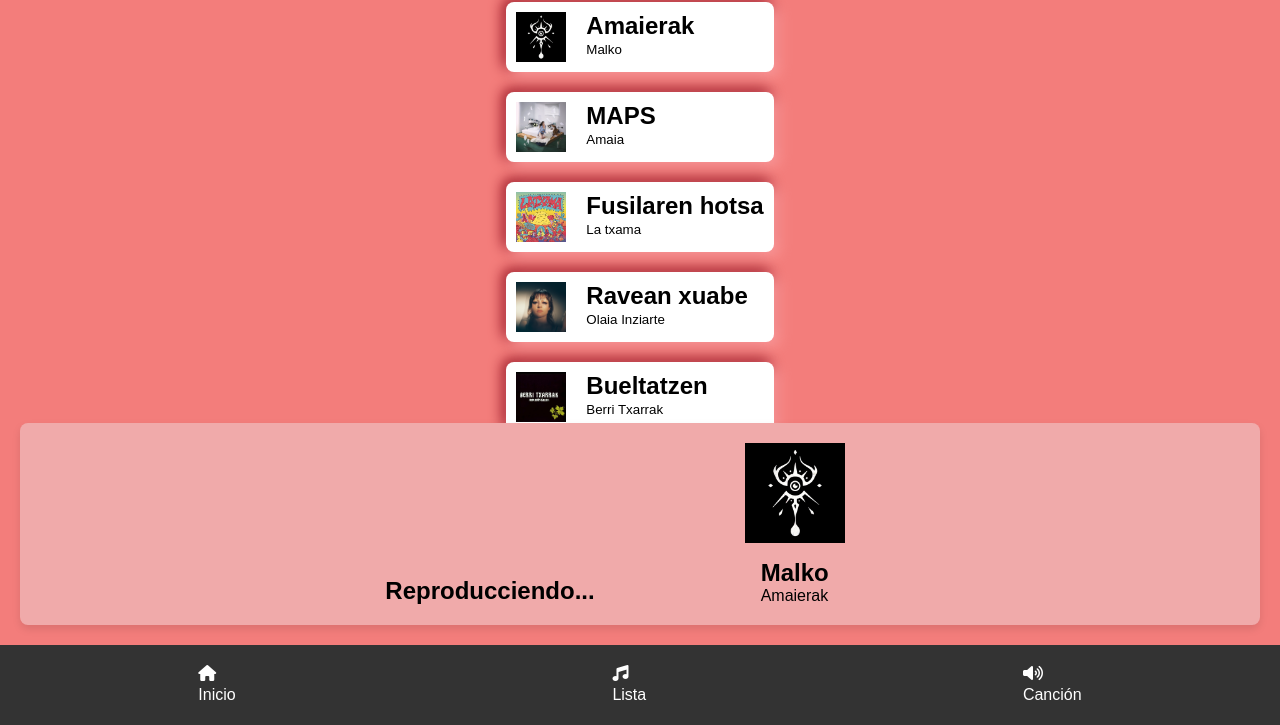
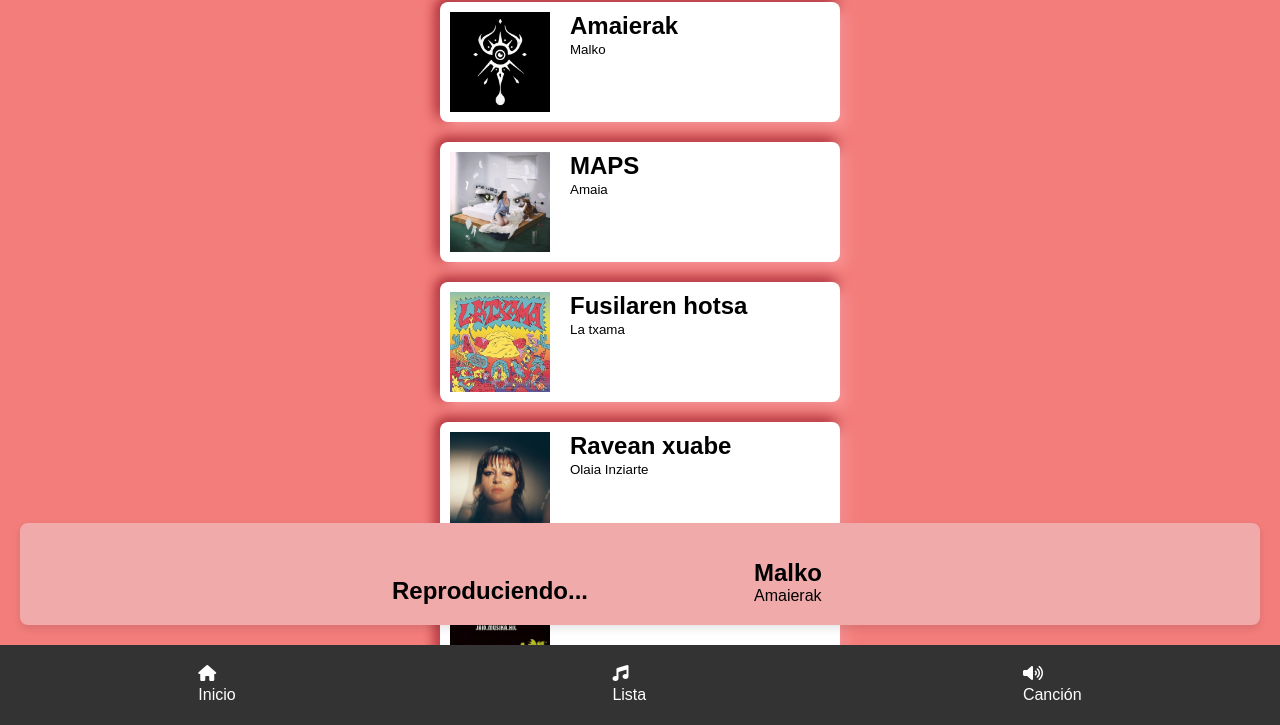
Before and after one commit to gurutze-fagoaga/music-player, a plain HTML site: page index.html in a window 1280 px wide. Shown: the part 75-800 px from the top of the page. Drawn offline with Linux system fonts and the light colour scheme.

Commit message:
cambio estilos

```diff
--- a/css/lista.css
+++ b/css/lista.css
@@ -11,7 +11,8 @@
     padding: 10px;
     border-radius: 8px;
 
-
+    object-fit: fill;
+    width: 400px;
     list-style-type: none;
     display: flex;
     gap: 20px;
@@ -21,8 +22,8 @@
 }
 
 .cardCancion img{
-    width: 50px;
-    height: 50px;
+    width: 100px;
+    height: 100px;
 }
 
 .tab-content {
@@ -72,13 +73,16 @@
     justify-content: center;
     align-items: end;
     width: 200px;
+    height: 7vh;
 }
 
 .cancionActual img {
-    width: 100px;
+    width: 0;
 }
 
 .reproductorInfo{
     display: flex;
     flex-direction: column;
 }
+
+/*MQ*/
--- a/css/reproductor.css
+++ b/css/reproductor.css
@@ -26,4 +26,5 @@
     justify-content: center;
     align-items: center;
     width: 200px;
+    height: 100%;
 }
--- a/js/script.js
+++ b/js/script.js
@@ -62,7 +62,7 @@ const handleCargarCancion = () => {
 
     cancionActual.innerHTML =
     `
-    <h2>Reproducciendo...</h2>
+    <h2>Reproduciendo...</h2>
     <div class= "reproductor" >
         <img src = "${imagen}">
         <div class="reproductorInfo">
```
